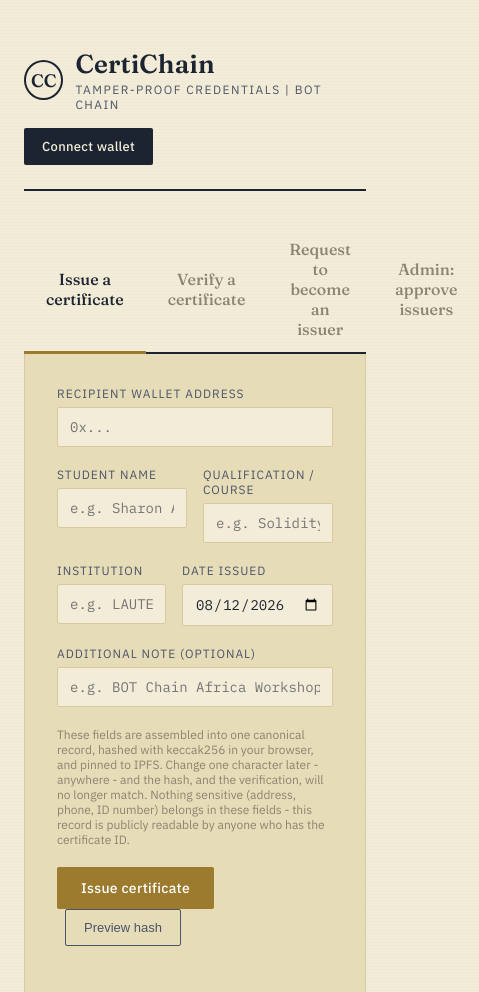
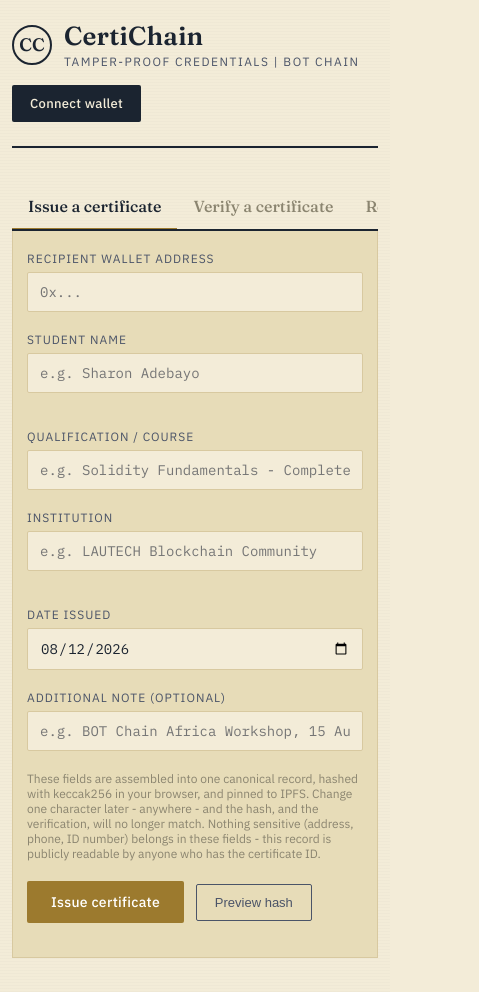
Before and after one commit to CyberMaster-0x/CertiChain, a website: page index.html in a window 390 px wide. Shown: the top 992 px of the page, 479 px wide, since content can reach past the window. Drawn offline with nearby package versions, Linux system fonts and the light colour scheme.

Commit message:
Fix CSS media query layout for full mobile responsiveness

```diff
--- a/index.html
+++ b/index.html
@@ -106,7 +106,19 @@
 
   footer{ margin-top:40px; text-align:center; font-size:12px; color:var(--ink-faint); }
 
-   @media (max-width:600px){`r`n    .row{ flex-direction:column; }`r`n    .wallet-box{ text-align:left; }`r`n    header{ flex-direction:column; align-items:flex-start; }`r`n    .wrap{ padding:20px 12px 60px; }`r`n    .panel{ padding:20px 14px; }`r`n    .tabs{ display:flex; width:100%; max-width:100%; box-sizing:border-box; overflow-x:auto; white-space:nowrap; -webkit-overflow-scrolling:touch; border-bottom:2px solid var(--ink); }`r`n    .tab{ flex:0 0 auto; padding:12px 16px; }`r`n    .result-card{ padding-top:120px !important; }`r`n    .seal{ top:16px !important; right:50% !important; left:auto !important; transform:translateX(50%) rotate(-8deg) !important; }`r`n    .friendly-row{ flex-direction:column; align-items:flex-start; gap:4px; padding:10px 0; }`r`n    .friendly-row .fv{ text-align:left; max-width:100%; }`r`n  }
+   @media (max-width: 600px) {
+    .row { flex-direction: column !important; }
+    .wallet-box { text-align: left !important; }
+    header { flex-direction: column !important; align-items: flex-start !important; }
+    .wrap { padding: 20px 12px 60px !important; }
+    .panel { padding: 20px 14px !important; }
+    .tabs { display: flex !important; width: 100% !important; max-width: 100% !important; box-sizing: border-box !important; overflow-x: auto !important; white-space: nowrap !important; -webkit-overflow-scrolling: touch !important; border-bottom: 2px solid var(--ink) !important; }
+    .tab { flex: 0 0 auto !important; padding: 12px 16px !important; }
+    .result-card { padding-top: 120px !important; }
+    .seal { top: 16px !important; right: 50% !important; left: auto !important; transform: translateX(50%) rotate(-8deg) !important; }
+    .friendly-row { flex-direction: column !important; align-items: flex-start !important; gap: 4px !important; padding: 10px 0 !important; }
+    .friendly-row .fv { text-align: left !important; max-width: 100% !important; }
+  }
 </style>
 </head>
 <body>
```
